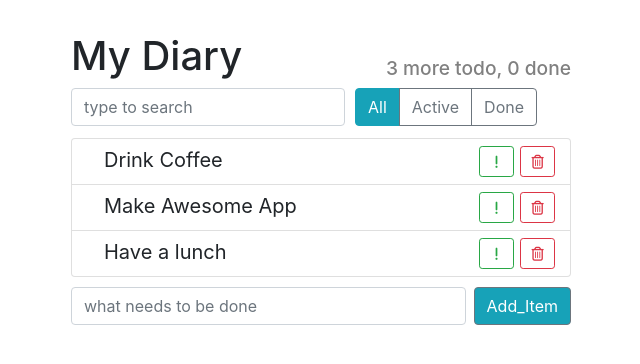
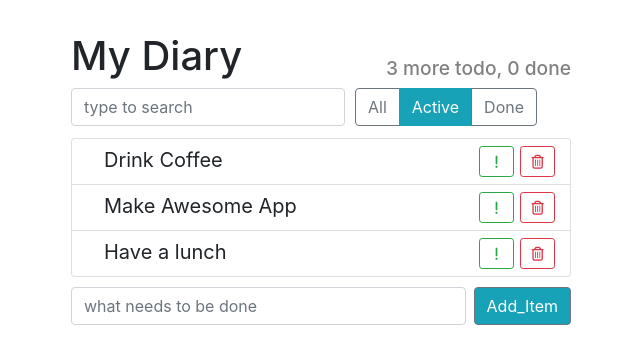
Before and after one commit to ArtmenV/new-project-diary, a React (Create React App) app: page / in a window 1280 px wide. Shown: the top 364 px of the page, without its empty margins (319-959 px from the left). Built offline with nearby package versions, Linux system fonts and the light colour scheme.

Commit message:
my_diary_done

```diff
--- a/src/App.js
+++ b/src/App.js
@@ -25,7 +25,7 @@ function App() {
   ]);
 
   const [term, setTerm] = useState("");
-  const [filter, setFilter] = useState("");
+  const [filter, setFilter] = useState("active");
 
   const toggleProperty = (arr, id, propName) => {
     const idx = arr.findIndex(el => el.id === id);
@@ -44,6 +44,10 @@ function App() {
 
   const onSearchChange = term => {
     setTerm(term);
+  };
+
+  const onFilterChange = term => {
+    setFilter(term);
   };
 
   const deleteItem = id => {
@@ -69,7 +73,20 @@ function App() {
     });
   };
 
-  const visibleItem = search(toDo, term);
+  const filters = (items, filter) => {
+    switch (filter) {
+      case "all":
+        return items;
+      case "active":
+        return items.filter(item => !item.done);
+      case "done":
+        return items.filter(item => item.done);
+      default:
+        return items;
+    }
+  };
+
+  const visibleItem = filters(search(toDo, term), filter);
 
   return (
     <div className="todo-app">
@@ -78,7 +95,7 @@ function App() {
         <div className="search">
           <InputField onSearchChange={onSearchChange} />
         </div>
-        <ItemStatusFilter />
+        <ItemStatusFilter filter={filter} onFilterChange={onFilterChange} />
       </div>
 
       <TodoList
--- a/src/components/item-status-filter.js
+++ b/src/components/item-status-filter.js
@@ -1,18 +1,27 @@
 import React from "react";
 import "./item-status-filter.css";
 
-export const ItemStatusFilter = () => {
-  return (
-    <div className="btn-group">
-      <button type="button" className="btn btn-info">
-        All
+export const ItemStatusFilter = props => {
+  const button = [
+    { name: "all", label: "All" },
+    { name: "active", label: "Active" },
+    { name: "done", label: "Done" }
+  ];
+
+  const buttons = button.map(({ name, label }) => {
+    const isActive = props.filter === name;
+    const clazz = isActive ? "btn-info" : "btn-outline-secondary";
+    return (
+      <button
+        type="button"
+        className={`btn ${clazz}`}
+        key={name}
+        onClick={() => props.onFilterChange(name)}
+      >
+        {label}
       </button>
-      <button type="button" className="btn btn-outline-secondary">
-        Active
-      </button>
-      <button type="button" className="btn btn-outline-secondary">
-        Done
-      </button>
-    </div>
-  );
+    );
+  });
+
+  return <div className="btn-group">{buttons}</div>;
 };
```
